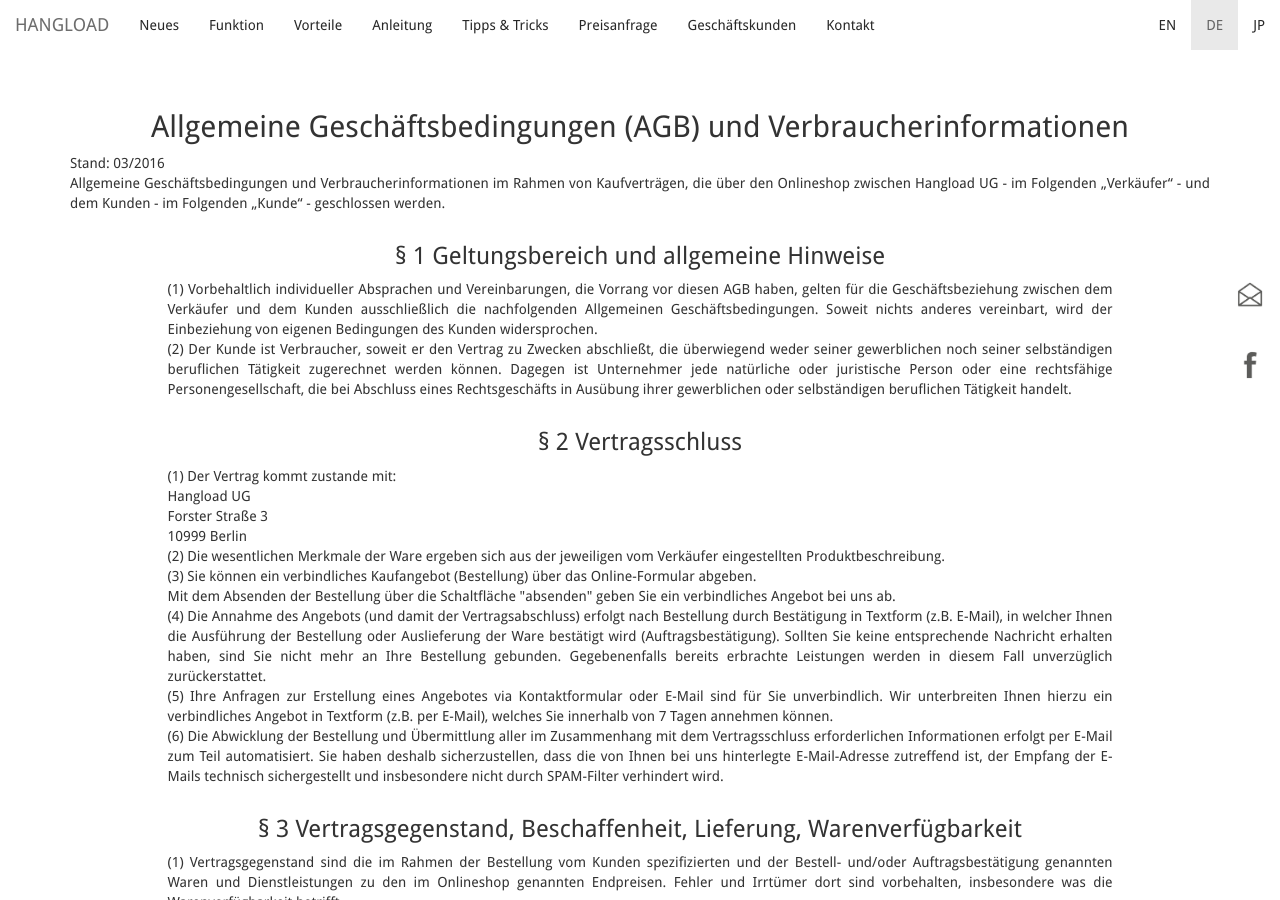
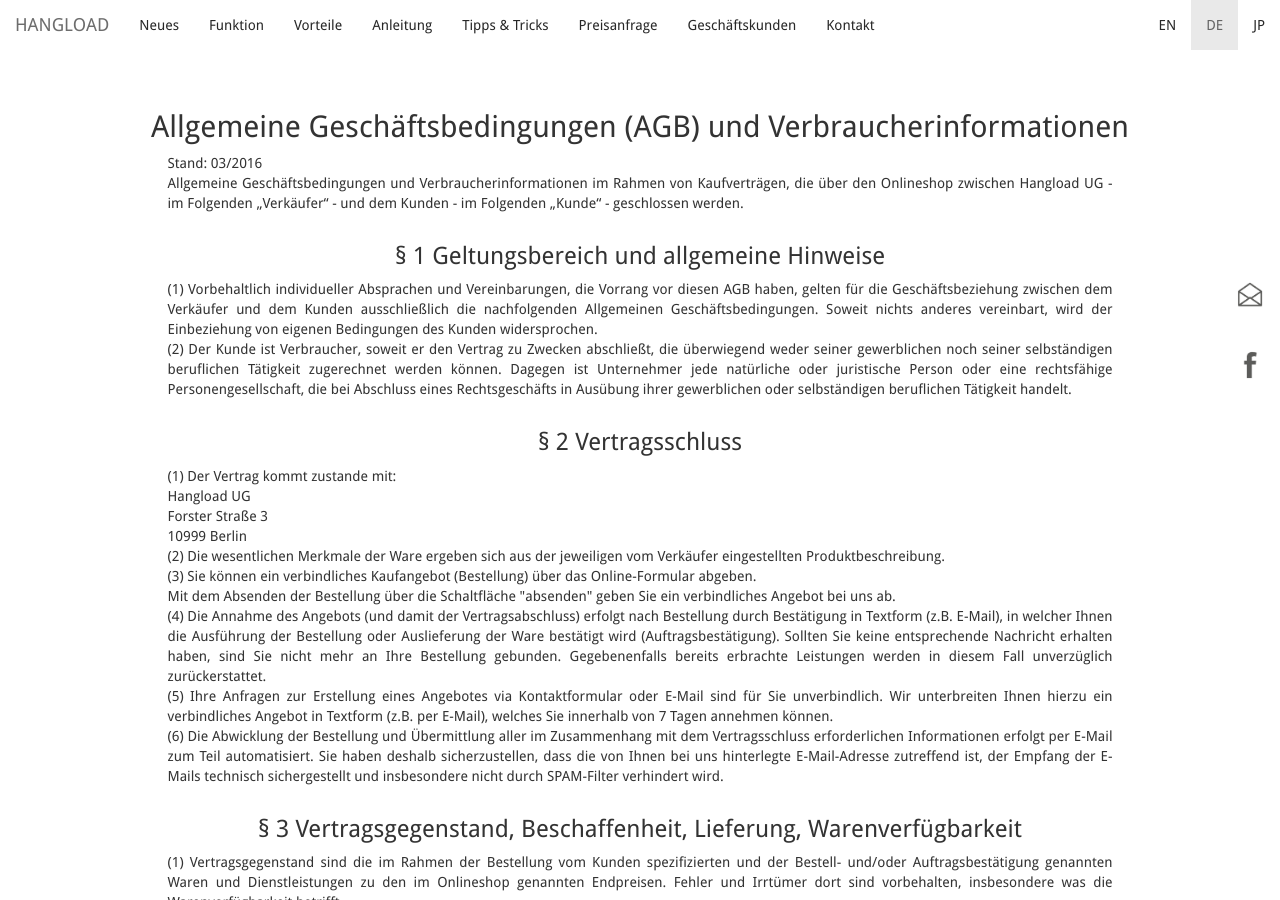
Before and after one commit to bodokaiser/hangload.com, a Jekyll site: the page built from agbDE.html, in a window 1280 px wide and 900 px high. Built offline with Jekyll 4.4.1, drawn with Linux system fonts in a browser that asks for light colours; nearby versions of some CDN libraries; library files that are not in the unit come from our copies; Markdown is read by kramdown in place of the engine named in the settings.

Commit message:
Update agbDE.html

```diff
--- a/agbDE.html
+++ b/agbDE.html
@@ -11,11 +11,15 @@ description: Hangload als neue, sichere Alternative Ladung, Beutel und Taschen m
 <div class="col-xs-12">
 <h2 class="text-center">Allgemeine Geschäftsbedingungen (AGB) und
 Verbraucherinformationen</h2>
+</div>
+</div>
+</div>
+<div class="row">
+<div class="col-xs-10 col-xs-offset-1">
 <p class="text-justify">Stand: 03/2016<br>
 Allgemeine Geschäftsbedingungen und Verbraucherinformationen im Rahmen von Kaufverträgen, die
 über den Onlineshop zwischen Hangload UG -
 im Folgenden „Verkäufer“ - und dem Kunden - im Folgenden „Kunde“ - geschlossen werden.</p>
-</div>
 </div>
 </div>
 <div class="row">
```
